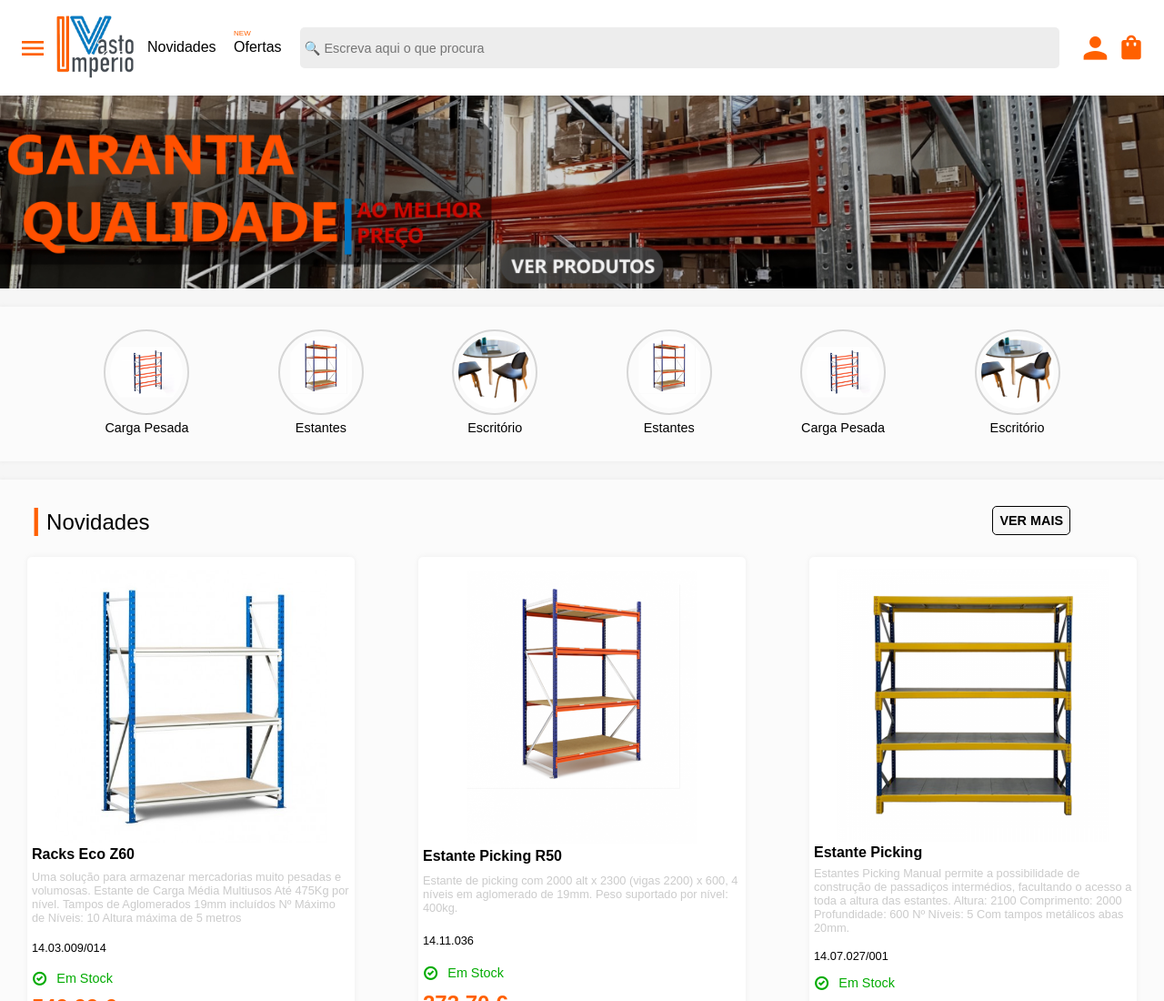
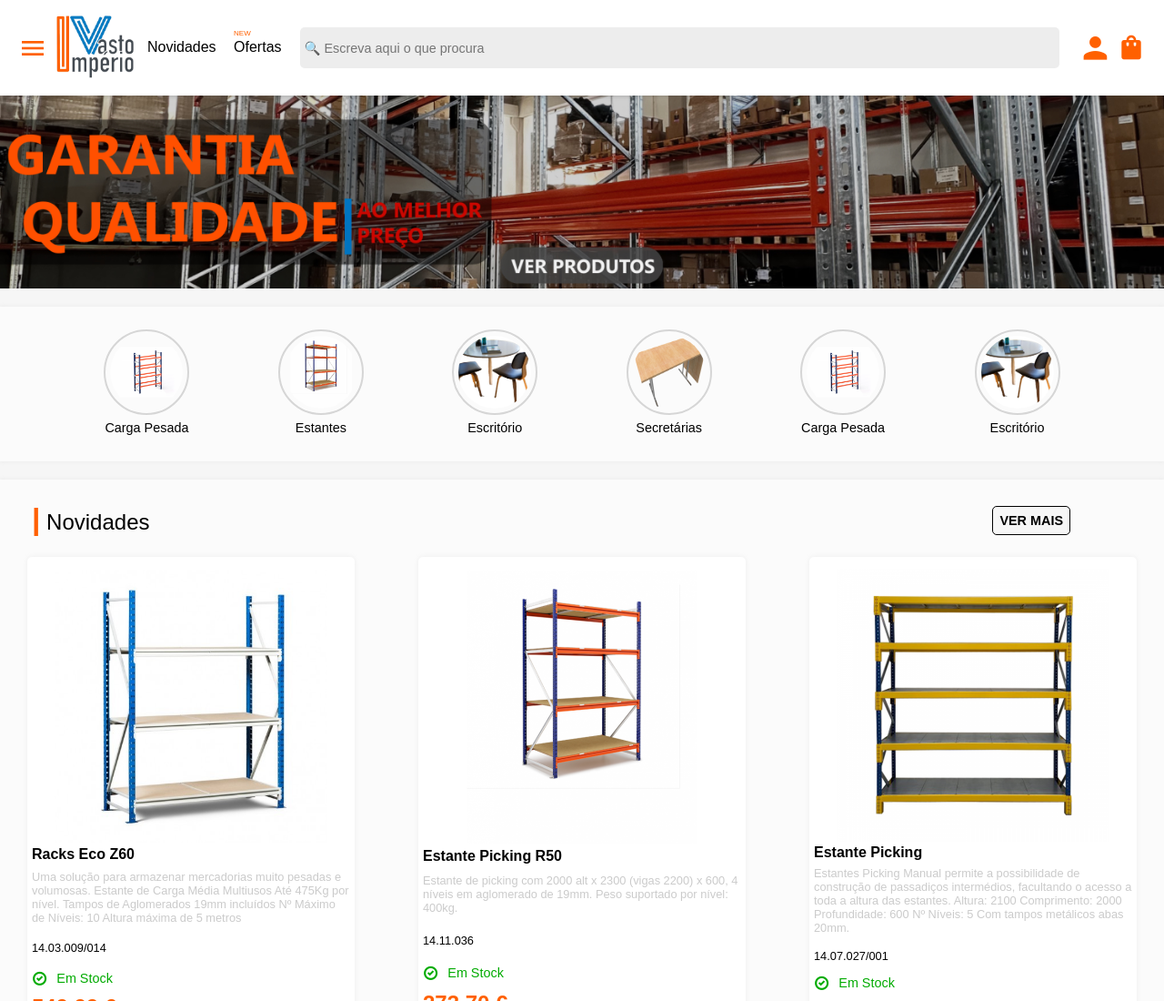
Before and after one commit to Galinha2/vasto-imperio-lda, a plain HTML site: page pagina-principal/index.html in a window 1280 px wide. Shown: the top 1100 px of the page at 91% size. Drawn offline with nearby package versions, Linux system fonts and the light colour scheme.

Commit message:
Update index.html

```diff
--- a/pagina-principal/index.html
+++ b/pagina-principal/index.html
@@ -55,7 +55,7 @@
 
                 <a href="#"> <img class="selecao-artigos" src="../imagens/Fundo de chair_table_potted_plant_interior_furniture-45875 removido.jpg!d.jpeg" alt="Escritório">Escritório</a>
 
-                <a href="#"> <img class="selecao-artigos" src="../imagens/estantes-paletizacao-convencional.jpg.png" alt="estantes">Estantes </a>
+                <a href="#"> <img class="selecao-artigos" src="../imagens/desk-2868592_1280.png" alt="estantes">Secretárias</a>
 
                 <a href="#"> <img class="selecao-artigos" src="../imagens/estantes-racks-para-paletes.jpg.png" alt="estantes">Carga Pesada</a>
 
```
